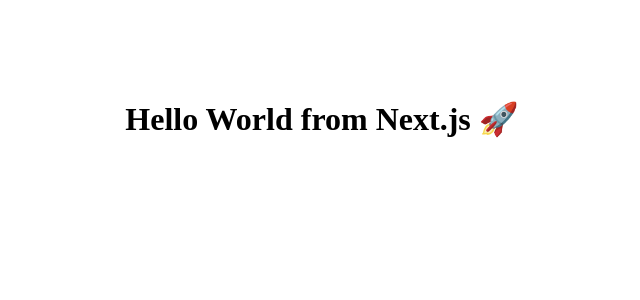
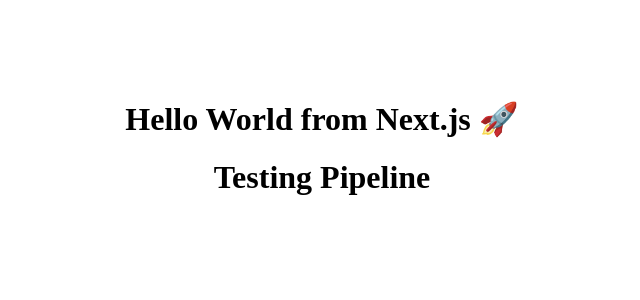
Before and after one commit to RadhaKrishna98/next-js-hello-world, a Next.js app: page / in a window 1280 px wide. Shown: the top 300 px of the page, without its empty margins (318-958 px from the left). Built offline with nearby package versions, Linux system fonts and the light colour scheme.

Commit message:
added pipeline in azure

```diff
--- a/app/page.js
+++ b/app/page.js
@@ -2,6 +2,7 @@
   return (
     <div style={{ textAlign: 'center', marginTop: '100px' }}>
       <h1>Hello World from Next.js 🚀</h1>
+      <h1>Testing Pipeline</h1>
     </div>
   );
 }
```
